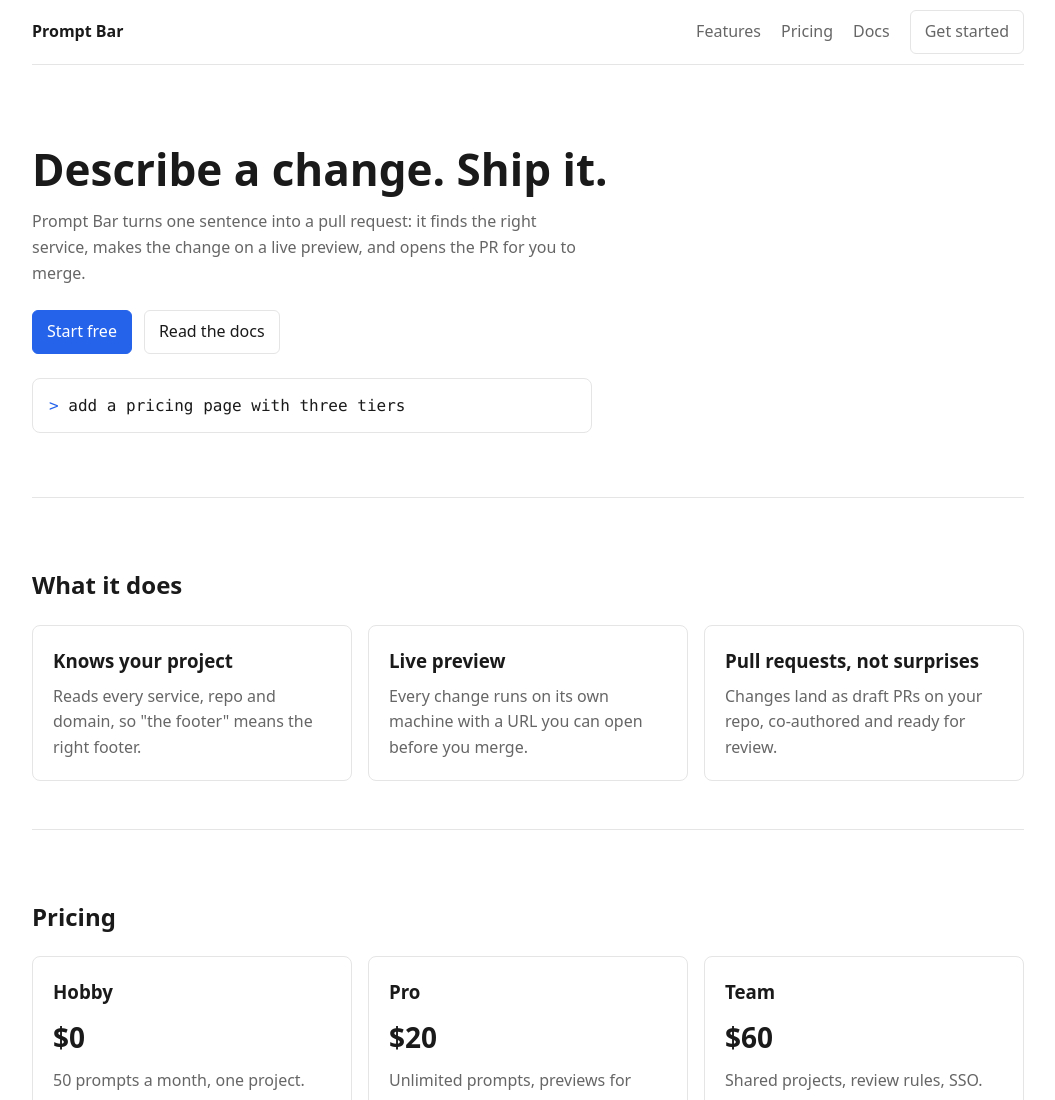
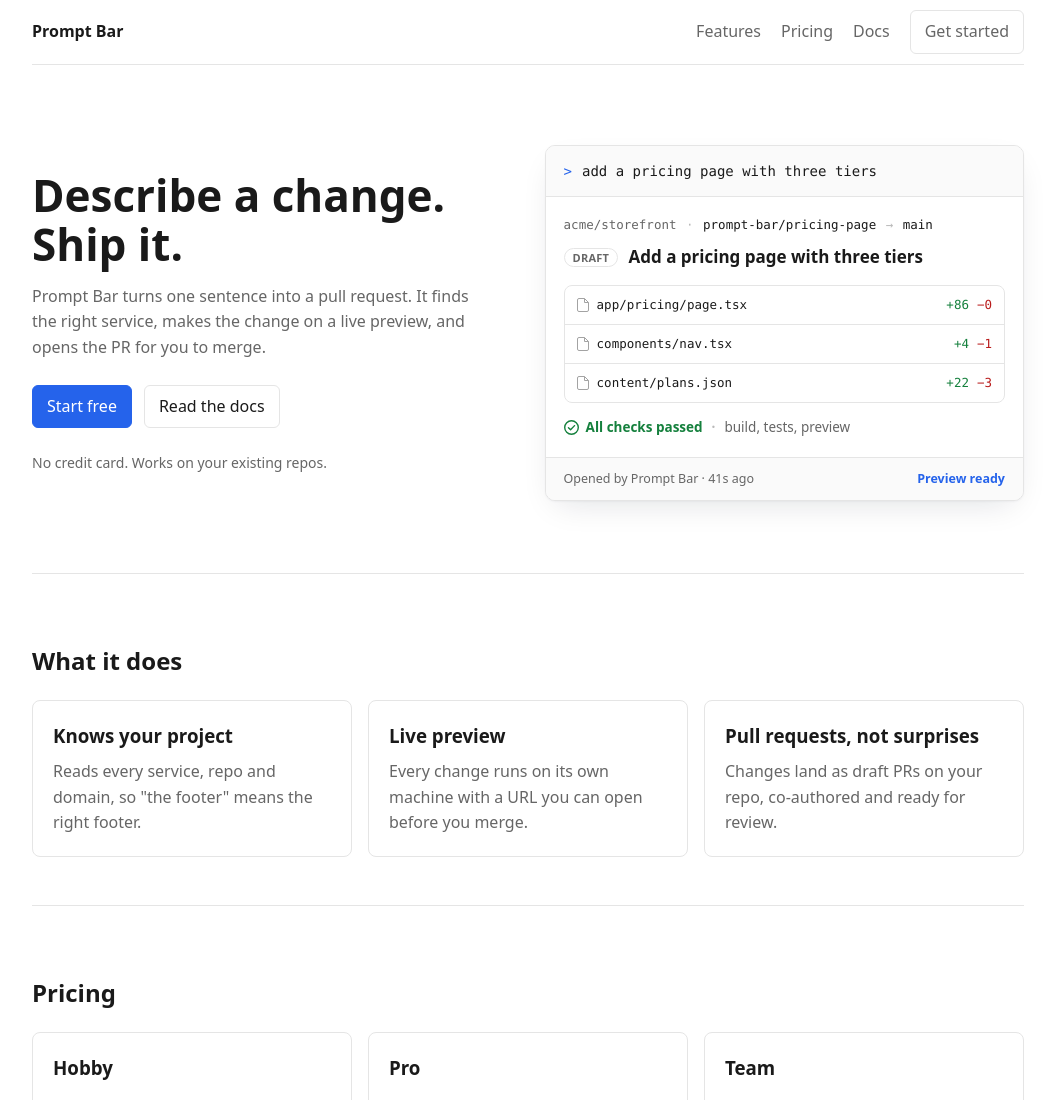
Before and after one commit to jaredLunde/prompt-bar-smoke-www, a website: page index.html in a window 1280 px wide. Shown: the top 1100 px of the page, without its empty margins (112-1167 px from the left). Drawn offline with Linux system fonts and the light colour scheme.

Commit message:
Hero: show the pull request the prompt produced
Split the hero into two columns: the headline, subcopy and CTAs on the
left, and on the right a static pull-request card — the prompt, then the
repo/branch line, PR title with a draft badge, three changed-file rows
with +/- counts, and a passing-checks line. Replaces the bare prompt
demo so the hero leads with the outcome rather than the input.

Stacks to one column under 860px with the card below the copy. Pure
HTML/CSS, inline SVG for the file and check icons, no JS.

Co-authored-by: Railway <68431216+railway-dev[bot]@users.noreply.github.com>

```diff
--- a/index.html
+++ b/index.html
@@ -19,18 +19,72 @@
 
     <main>
       <section class="hero">
+        <div class="hero-copy">
           <h1>Describe a change. Ship it.</h1>
           <p>
-          Prompt Bar turns one sentence into a pull request: it finds the right
-          service, makes the change on a live preview, and opens the PR for you
-          to merge.
+            Prompt Bar turns one sentence into a pull request. It finds the
+            right service, makes the change on a live preview, and opens the PR
+            for you to merge.
           </p>
           <div class="actions">
             <a class="button primary" id="start" href="#">Start free</a>
             <a class="button" href="/docs">Read the docs</a>
           </div>
-        <div class="prompt-demo">
-          <span class="prompt">&gt;</span> add a pricing page with three tiers
+          <p class="hero-note">No credit card. Works on your existing repos.</p>
+        </div>
+
+        <div class="hero-proof">
+          <div class="pr-card">
+            <div class="pr-prompt">
+              <span class="prompt">&gt;</span>
+              <span>add a pricing page with three tiers</span>
+            </div>
+
+            <div class="pr-body">
+              <div class="pr-repo">
+                acme/storefront
+                <span class="pr-sep">·</span>
+                <span class="pr-branch">prompt-bar/pricing-page</span>
+                <span class="pr-sep">→</span>
+                <span class="pr-branch">main</span>
+              </div>
+
+              <div class="pr-title">
+                <span class="pr-badge">Draft</span>
+                Add a pricing page with three tiers
+              </div>
+
+              <ul class="pr-files">
+                <li>
+                  <svg class="ic" viewBox="0 0 12 14" aria-hidden="true"><path d="M7.5.5H2A1.5 1.5 0 0 0 .5 2v10A1.5 1.5 0 0 0 2 13.5h8a1.5 1.5 0 0 0 1.5-1.5V4.5L7.5.5Z"/><path d="M7.5.5v4h4"/></svg>
+                  <span class="pr-path">app/pricing/page.tsx</span>
+                  <span class="add">+86</span><span class="del">−0</span>
+                </li>
+                <li>
+                  <svg class="ic" viewBox="0 0 12 14" aria-hidden="true"><path d="M7.5.5H2A1.5 1.5 0 0 0 .5 2v10A1.5 1.5 0 0 0 2 13.5h8a1.5 1.5 0 0 0 1.5-1.5V4.5L7.5.5Z"/><path d="M7.5.5v4h4"/></svg>
+                  <span class="pr-path">components/nav.tsx</span>
+                  <span class="add">+4</span><span class="del">−1</span>
+                </li>
+                <li>
+                  <svg class="ic" viewBox="0 0 12 14" aria-hidden="true"><path d="M7.5.5H2A1.5 1.5 0 0 0 .5 2v10A1.5 1.5 0 0 0 2 13.5h8a1.5 1.5 0 0 0 1.5-1.5V4.5L7.5.5Z"/><path d="M7.5.5v4h4"/></svg>
+                  <span class="pr-path">content/plans.json</span>
+                  <span class="add">+22</span><span class="del">−3</span>
+                </li>
+              </ul>
+
+              <div class="pr-checks">
+                <svg class="tick" viewBox="0 0 16 16" aria-hidden="true"><circle cx="8" cy="8" r="7.25"/><path d="M4.75 8.25 7 10.5l4.25-4.5"/></svg>
+                <span>All checks passed</span>
+                <span class="pr-sep">·</span>
+                <span class="pr-muted">build, tests, preview</span>
+              </div>
+            </div>
+
+            <div class="pr-foot">
+              <span class="pr-muted">Opened by Prompt Bar · 41s ago</span>
+              <span class="pr-preview">Preview ready</span>
+            </div>
+          </div>
         </div>
       </section>
 
--- a/styles.css
+++ b/styles.css
@@ -24,14 +24,9 @@ a { color: inherit; }
   border-radius: 6px; text-decoration: none; color: var(--fg);
 }
 .button.primary { background: var(--accent); border-color: var(--accent); color: #fff; }
-.hero { padding: 80px 0 64px; }
 .hero h1 { font-size: 44px; line-height: 1.1; margin: 0 0 16px; }
 .hero p { max-width: 560px; color: var(--muted); }
 .actions { display: flex; gap: 12px; margin: 24px 0; }
-.prompt-demo {
-  font-family: ui-monospace, Menlo, monospace; padding: 14px 16px;
-  border: 1px solid var(--line); border-radius: 8px; max-width: 560px;
-}
 .prompt { color: var(--accent); }
 section { padding: 48px 0; border-top: 1px solid var(--line); }
 .grid { display: grid; grid-template-columns: repeat(auto-fit, minmax(240px, 1fr)); gap: 16px; }
@@ -42,3 +37,126 @@ article p { margin: 0; color: var(--muted); }
 .quote blockquote { font-size: 22px; margin: 0 0 8px; }
 .quote p { color: var(--muted); }
 .footer { display: flex; gap: 20px; padding: 32px 24px; color: var(--muted); border-top: 1px solid var(--line); }
+
+/* Hero: prompt on the left, the pull request it produced on the right. */
+.hero {
+  display: grid;
+  grid-template-columns: minmax(0, 1fr) minmax(0, 1.05fr);
+  gap: 56px;
+  align-items: center;
+  padding: 80px 0 72px;
+}
+.hero-copy { max-width: 480px; }
+.hero-copy p { max-width: none; }
+.hero-note { font-size: 14px; margin: 0; }
+
+.pr-card {
+  border: 1px solid var(--line);
+  border-radius: 10px;
+  background: #fff;
+  overflow: hidden;
+  box-shadow: 0 1px 2px rgba(16, 24, 40, .04), 0 12px 32px -12px rgba(16, 24, 40, .14);
+}
+.pr-prompt {
+  display: flex;
+  gap: 10px;
+  align-items: baseline;
+  padding: 14px 18px;
+  font-family: ui-monospace, Menlo, monospace;
+  font-size: 14px;
+  border-bottom: 1px solid var(--line);
+  background: #fafafa;
+}
+.pr-body { padding: 18px; }
+.pr-repo {
+  font-family: ui-monospace, Menlo, monospace;
+  font-size: 12.5px;
+  color: var(--muted);
+  margin-bottom: 10px;
+}
+.pr-branch { color: var(--fg); }
+.pr-sep { color: #b9b9b9; padding: 0 2px; }
+.pr-title {
+  font-size: 17px;
+  font-weight: 650;
+  line-height: 1.4;
+  margin-bottom: 16px;
+}
+.pr-badge {
+  display: inline-block;
+  vertical-align: 1.5px;
+  margin-right: 6px;
+  padding: 1px 8px;
+  border: 1px solid var(--line);
+  border-radius: 999px;
+  font-size: 11px;
+  font-weight: 600;
+  letter-spacing: .02em;
+  text-transform: uppercase;
+  color: var(--muted);
+}
+.pr-files {
+  list-style: none;
+  margin: 0 0 14px;
+  padding: 0;
+  border: 1px solid var(--line);
+  border-radius: 8px;
+}
+.pr-files li {
+  display: flex;
+  align-items: center;
+  gap: 8px;
+  padding: 9px 12px;
+  font-family: ui-monospace, Menlo, monospace;
+  font-size: 12.5px;
+}
+.pr-files li + li { border-top: 1px solid var(--line); }
+.pr-path {
+  flex: 1;
+  min-width: 0;
+  overflow: hidden;
+  text-overflow: ellipsis;
+  white-space: nowrap;
+}
+.pr-files .ic {
+  width: 12px; height: 14px; flex: none;
+  fill: none; stroke: #a3a3a3; stroke-width: 1;
+  stroke-linejoin: round;
+}
+.add { color: #15803d; }
+.del { color: #b91c1c; }
+.pr-checks {
+  display: flex;
+  align-items: center;
+  gap: 7px;
+  font-size: 13.5px;
+  font-weight: 550;
+  color: #15803d;
+}
+.pr-checks .tick {
+  width: 15px; height: 15px; flex: none;
+  fill: none; stroke: #15803d; stroke-width: 1.5;
+  stroke-linecap: round; stroke-linejoin: round;
+}
+.pr-muted { color: var(--muted); font-weight: 400; }
+.pr-foot {
+  display: flex;
+  justify-content: space-between;
+  align-items: center;
+  gap: 12px;
+  padding: 11px 18px;
+  border-top: 1px solid var(--line);
+  background: #fafafa;
+  font-size: 12.5px;
+}
+.pr-preview { color: var(--accent); font-weight: 550; }
+
+@media (max-width: 860px) {
+  .hero {
+    grid-template-columns: minmax(0, 1fr);
+    gap: 36px;
+    padding: 56px 0;
+  }
+  .hero-copy { max-width: none; }
+  .hero h1 { font-size: 36px; }
+}
```
Lines whose indentation alone changed are shown as unchanged.
